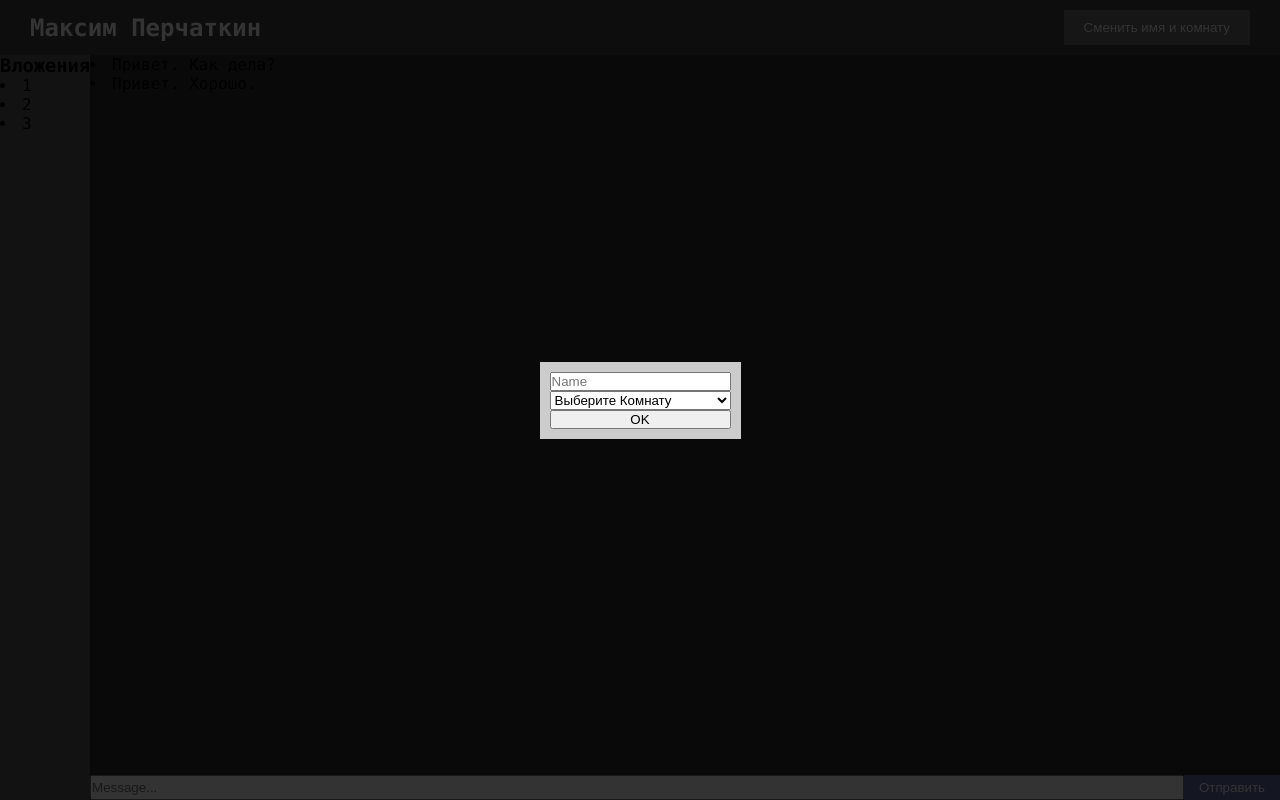
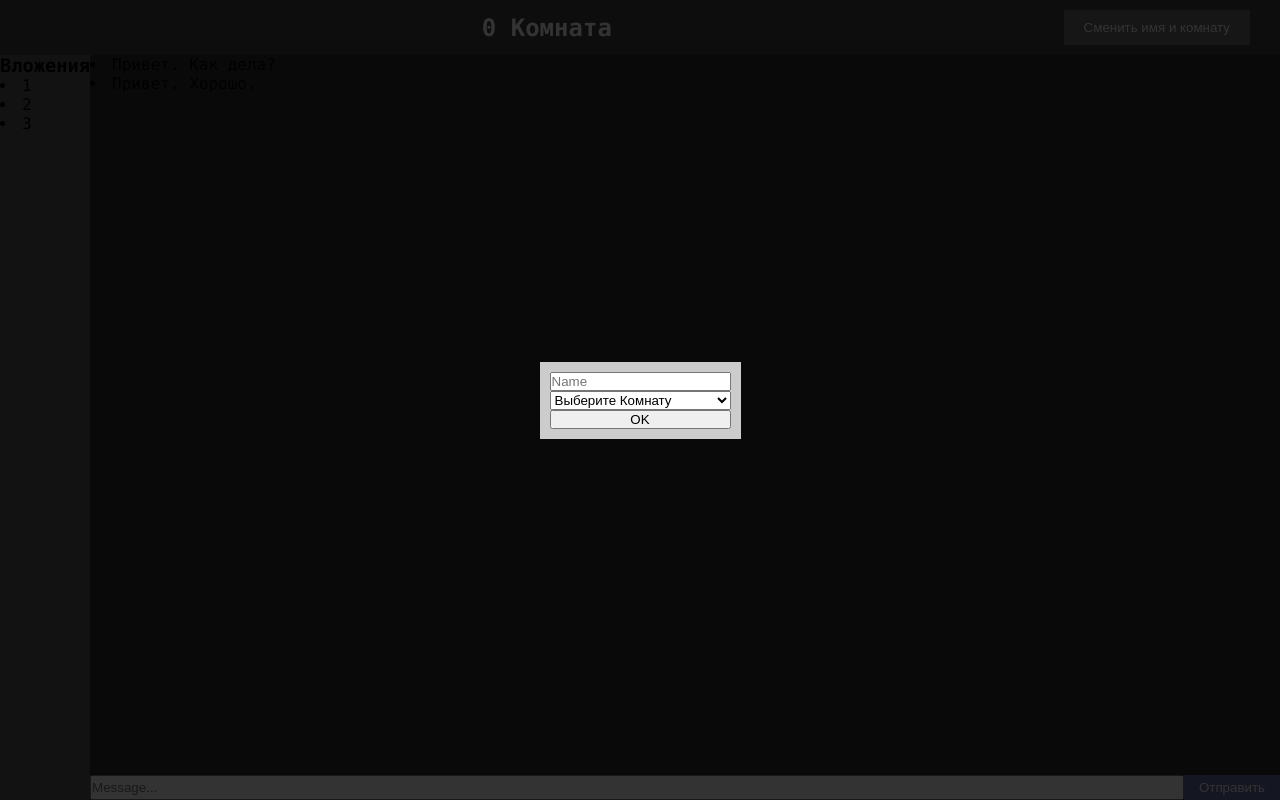
Before and after one commit to DSoftheM/udv-test-task, a React (Create React App) app: page / in a window 1280 px wide. Built offline with nearby package versions, Linux system fonts and the light colour scheme.

Commit message:
name and room in header

```diff
--- a/src/components/Header/Header.scss
+++ b/src/components/Header/Header.scss
@@ -4,12 +4,7 @@
     background-color: #434343;
     align-items: center;
     padding: 10px 30px;
-
-
-    // .header__name
-    &__name {
-        color: #fff;
-    }
+    color: #fff;
 
     // .header__buttons
     &__buttons {
--- a/src/components/Header/Header.tsx
+++ b/src/components/Header/Header.tsx
@@ -1,4 +1,4 @@
-import { useAppDispatch } from '../../redux/hooks/hooks';
+import { useAppDispatch, useAppSelector } from '../../redux/hooks/hooks';
 import { toggleModal } from '../../redux/slices/modalSlice';
 import './Header.scss';
 
@@ -11,11 +11,14 @@ export default function Header({ }: HeaderProps): JSX.Element {
 
     const handleChangeRoomOrName = () => {
         dispatch(toggleModal());
-    }
+    };
+
+    const { name, roomId } = useAppSelector(({ userReducer: { name, roomId } }) => ({ name, roomId }));
 
     return (
         <header className='header'>
-            <h2 className="header__name">Максим Перчаткин</h2>
+            <h2 className="header__name">{name}</h2>
+            <h2 className="header__room">{roomId} Комната</h2>
             <div className="header__buttons">
                 <button className="header__button" onClick={handleChangeRoomOrName}>Сменить имя и комнату</button>
             </div>
```
